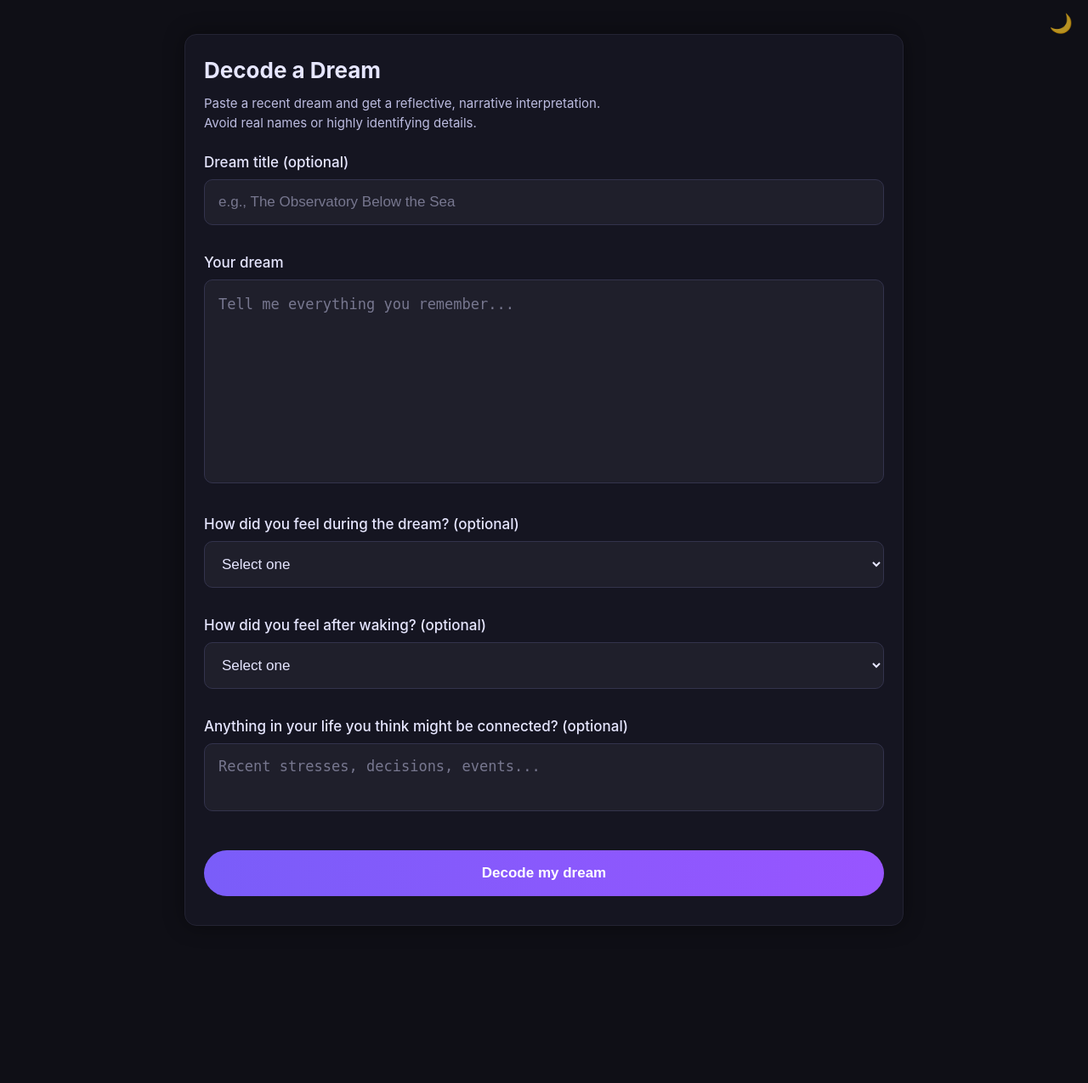
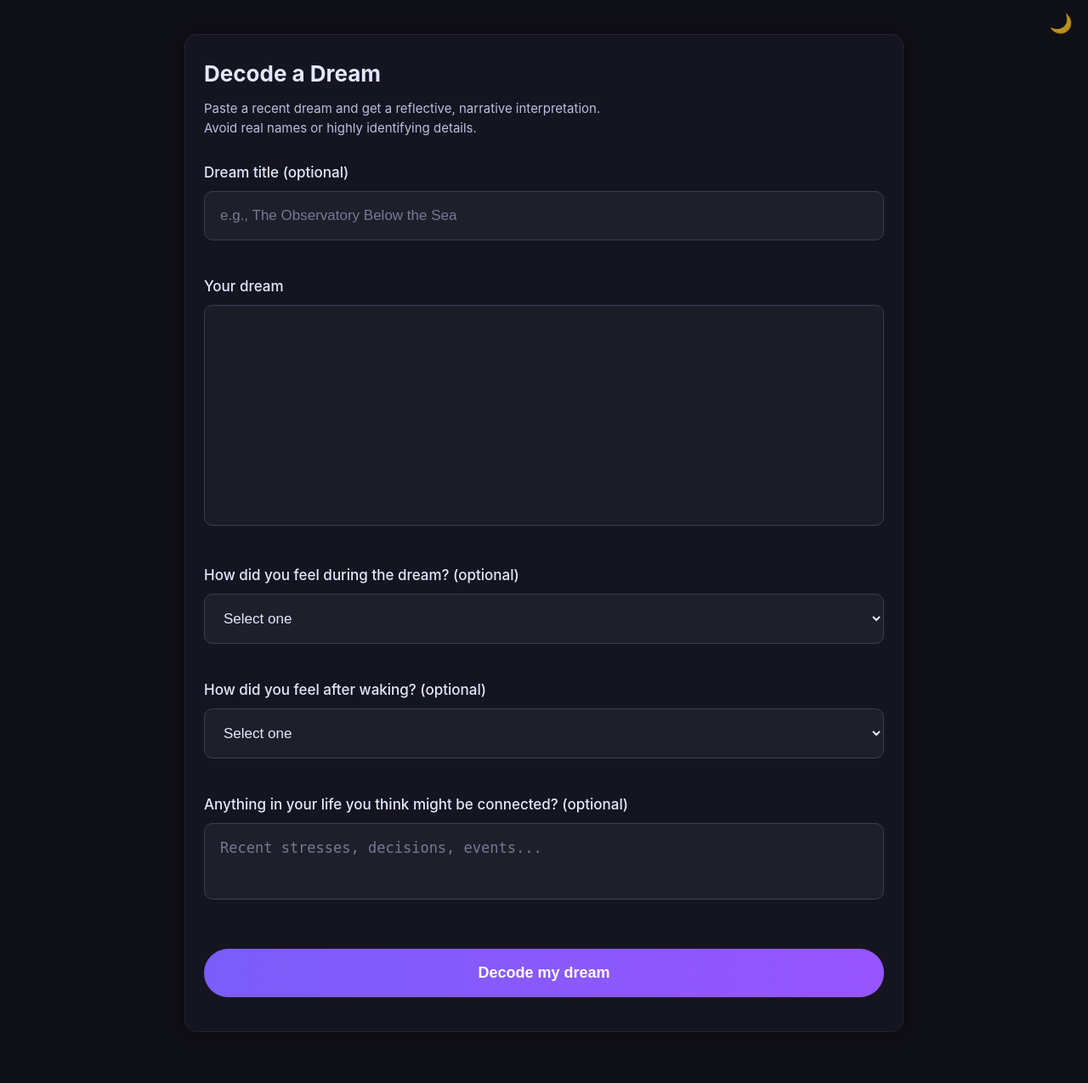
Before and after one commit to kerry-netizen/dream-decoder, a Flask app: page / in a window 1280 px wide. Shown: the whole page at 85% size. Before the commit the page ends 1090 px from the top, so only its background shows below. Run offline with Flask 3, Linux system fonts and the light colour scheme.

```diff
--- a/templates/index.html
+++ b/templates/index.html
@@ -17,24 +17,23 @@
             max-width: 800px;
             margin: 40px auto 60px;
             background: #151521;
-            padding: 26px 22px 34px;
+            padding: 30px 22px 40px;
             border-radius: 14px;
             border: 1px solid #232333;
             box-shadow: 0px 0px 25px rgba(0,0,0,0.4);
         }
 
-        /* Mobile layout */
         @media (max-width: 600px) {
             .container {
-                margin: 26px 12px 50px;
-                padding: 26px 18px 32px;
+                margin: 28px 12px 60px;
+                padding: 30px 18px 40px;
             }
         }
 
         .title {
             font-size: 26px;
             font-weight: 700;
-            margin-bottom: 12px;
+            margin-bottom: 14px;
         }
 
         .description {
@@ -42,32 +41,35 @@
             color: #bcbce0;
             line-height: 1.55;
             margin-top: 0;
-            margin-bottom: 22px;
+            margin-bottom: 24px;
         }
 
-        /* Form elements */
+        /* Spacing & labels */
+
         label {
             display: block;
-            margin-top: 24px;      /* increased */
-            margin-bottom: 10px;   /* increased */
+            margin-top: 30px;       /* increased */
+            margin-bottom: 12px;    /* increased */
             font-weight: 500;
             font-size: 17px;
         }
+
+        /* Inputs */
 
         input[type="text"],
         textarea,
         select {
             width: 100%;
-            padding: 16px;       /* bigger tap target */
+            padding: 18px;          /* increased */
             border-radius: 10px;
             background: #1f1f2b;
-            border: 1px solid #33334c;
+            border: 1.3px solid #3c3c55;   /* thicker border */
             color: #e6e6ff;
             font-size: 17px;
             outline: none;
             resize: none;
             box-sizing: border-box;
-            margin-bottom: 10px; /* added spacing */
+            margin-bottom: 14px;    /* more space between controls */
         }
 
         input[type="text"]:focus,
@@ -77,31 +79,35 @@
             box-shadow: 0 0 0 2px rgba(122, 93, 249, 0.35);
         }
 
-        /* MAIN DREAM BOX */
+        /* Main dream input */
+
         #dream_text {
-            min-height: 240px;   /* larger initial space */
-            line-height: 1.45;
+            min-height: 260px;       /* larger */
+            line-height: 1.5;
             overflow-y: hidden;
+            background: #1c1c27;     /* slightly darker, cleaner */
         }
 
-        /* CONTEXT BOX */
+        /* Context field */
+
         #life_context {
-            min-height: 80px;
+            min-height: 90px;
         }
 
         ::placeholder {
-            color: #77778f;
+            color: #787894;
         }
 
         /* Submit button */
+
         button {
             width: 100%;
-            margin-top: 32px;      /* more breathing room */
-            padding: 17px;
+            margin-top: 40px;        /* more spacing */
+            padding: 18px;
             background: linear-gradient(90deg, #7a5df9, #9855ff);
             border: none;
             color: white;
-            font-size: 17px;
+            font-size: 18px;
             border-radius: 30px;
             cursor: pointer;
             font-weight: 600;
@@ -113,14 +119,12 @@
             transform: scale(1.02);
         }
 
-        /* Error message */
         .error {
             margin-top: 10px;
             color: #ff9f9f;
             font-size: 14px;
         }
 
-        /* Little moon icon */
         .moon {
             position: fixed;
             top: 14px;
@@ -131,7 +135,6 @@
     </style>
 
     <script>
-        /* Auto-expanding dream textarea */
         function autoExpand(el) {
             el.style.height = "auto";
             el.style.height = el.scrollHeight + "px";
@@ -157,18 +160,16 @@
 
     <form method="POST" action="/">
 
-        <!-- Dream title -->
         <label>Dream title (optional)</label>
         <input type="text" name="dream_title" placeholder="e.g., The Observatory Below the Sea">
 
-        <!-- Main dream content -->
         <label>Your dream</label>
         <textarea id="dream_text"
                   name="dream_text"
                   placeholder="Tell me everything you remember..."
-                  oninput="autoExpand(this)"></textarea>
+                  oninput="autoExpand(this)">
+        </textarea>
 
-        <!-- Felt During -->
         <label>How did you feel during the dream? (optional)</label>
         <select name="felt_during">
             <option value="">Select one</option>
@@ -181,7 +182,6 @@
             <option value="helpless">Helpless</option>
         </select>
 
-        <!-- Felt After -->
         <label>How did you feel after waking? (optional)</label>
         <select name="felt_after">
             <option value="">Select one</option>
@@ -193,7 +193,6 @@
             <option value="tired">Tired</option>
         </select>
 
-        <!-- Context -->
         <label>Anything in your life you think might be connected? (optional)</label>
         <textarea id="life_context"
                   name="life_context"
```
